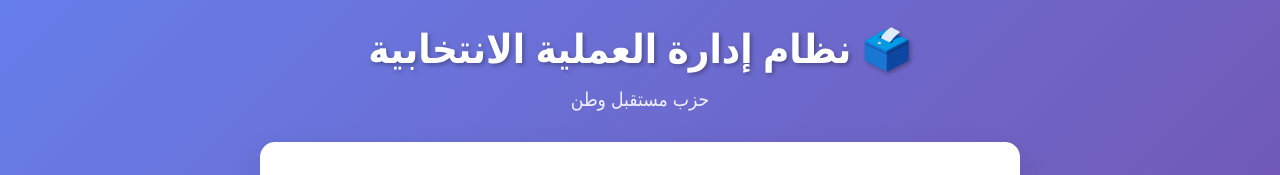
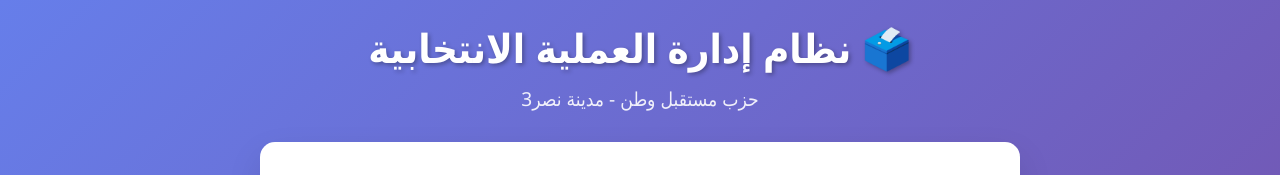
Before and after one commit to mahmoudaliriz-design/MahmoudAli, a plain HTML site: page index.html in a window 1280 px wide. Shown: the top 175 px of the page. Drawn offline with Linux system fonts and the light colour scheme.

Commit message:
Update index.html

```diff
--- a/index.html
+++ b/index.html
@@ -271,7 +271,7 @@
     <div class="container">
         <div class="header">
             <h1>🗳️ نظام إدارة العملية الانتخابية</h1>
-            <p>حزب مستقبل وطن</p>
+            <p>حزب مستقبل وطن - مدينة نصر3</p>
         </div>
 
         <!-- صفحة تسجيل الدخول -->
```
